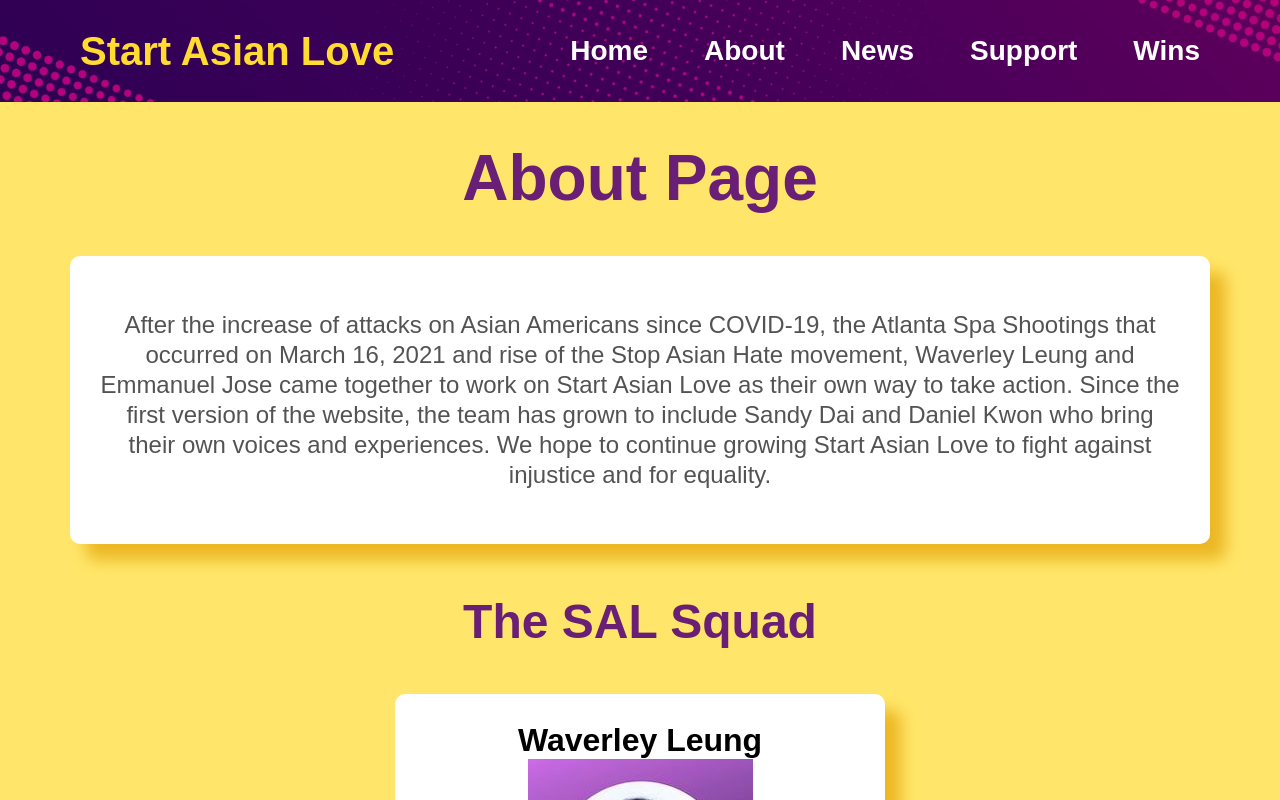
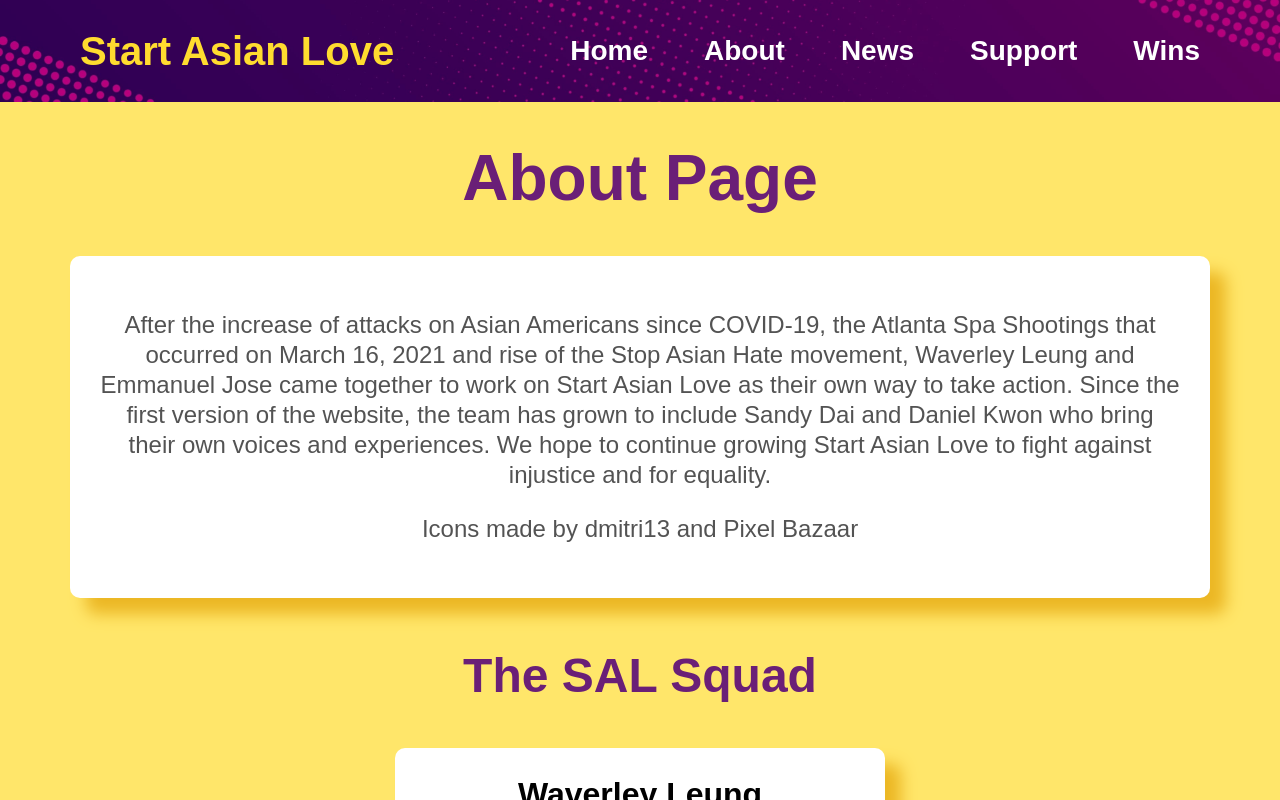
Before and after one commit to wlcreate/Start-Asian-Love, a Next.js app: page /about in a window 1280 px wide. Shown: the top 800 px of the page. Built offline with nearby package versions, Linux system fonts and the light colour scheme; a web font is replaced by a local one.

Commit message:
updates footer and adds icons credit to About page
Co-authored-by: Emmanuel Jose <emjose@gmail.com>
Co-authored-by: Sandy Dai <sandydai98@gmail.com>

```diff
--- a/components/Layout/Footer.js
+++ b/components/Layout/Footer.js
@@ -4,19 +4,7 @@ export const Footer = () => {
   return (
     <div className={styles.footer}>
       <p>
-        Made with 💛 by{" "}
-        <a href="https://github.com/wlcreate" target="_blank" rel="noopener noreferrer">
-          Waverley
-        </a>
-        ,{" "}
-        <a href="https://github.com/emjose" target="_blank" rel="noopener noreferrer">
-          Emmanuel
-        </a>
-        , and{" "}
-        <a href="https://github.com/sandaiiyahh" target="_blank" rel="noopener noreferrer">
-          Sandy
-        </a>
-        . All Rights Reserved.{" "}
+        Made with 💛 All Rights Reserved © 2021{" "}
         <a
           href="https://github.com/wlcreate/Start-Asian-Love"
           target="_blank"
@@ -24,12 +12,6 @@ export const Footer = () => {
           💛 Github
         </a>
       </p>
-      <p>
-        Icons made by{" "}
-        <a href="https://www.flaticon.com/authors/dmitri13" title="dmitri13">
-          dmitri13
-        </a>{" "}
-      </p>
     </div>
   );
 };
--- a/pages/about.js
+++ b/pages/about.js
@@ -77,6 +77,24 @@ export default function About() {
           action. Since the first version of the website, the team has grown to include Sandy Dai
           and Daniel Kwon who bring their own voices and experiences. We hope to continue growing
           Start Asian Love to fight against injustice and for equality.
+        </p>
+        <p>
+          Icons made by{" "}
+          <a
+            href="https://www.flaticon.com/authors/dmitri13"
+            title="dmitri13"
+            target="_blank"
+            rel="noopener noreferrer">
+            dmitri13
+          </a>{" "}
+          and{" "}
+          <a
+            href="https://www.iconfinder.com/zlaten/icon-sets"
+            title="Pixel Bazaar"
+            target="_blank"
+            rel="noopener noreferrer">
+            Pixel Bazaar
+          </a>{" "}
         </p>
       </div>
       <h2 className={styles.team}>The SAL Squad</h2>
```
